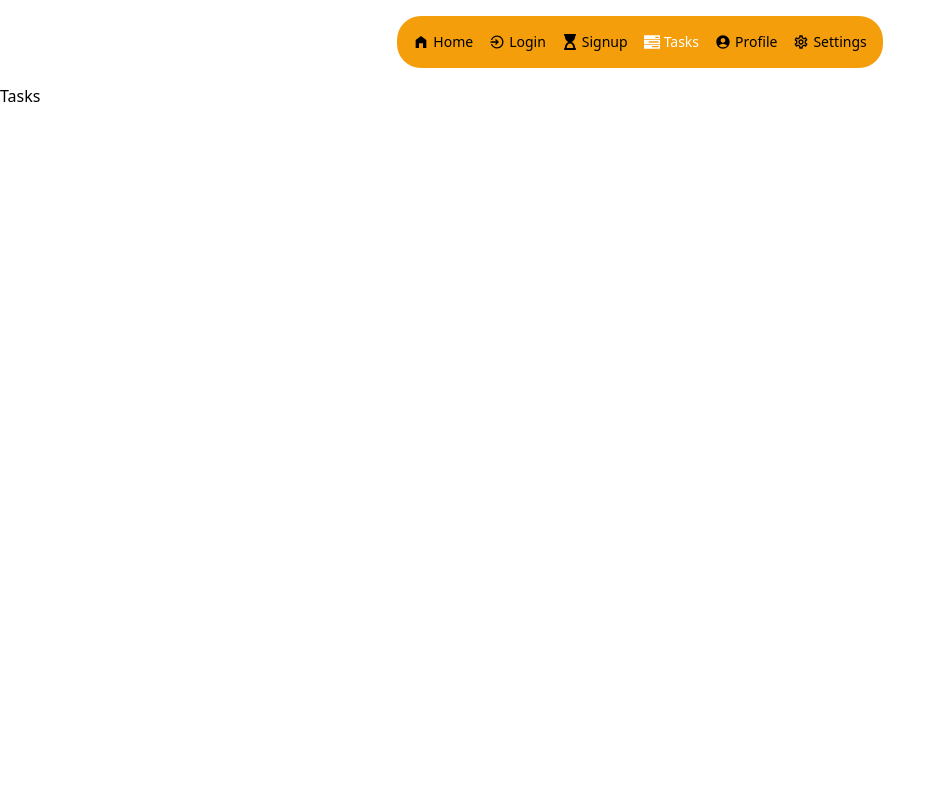
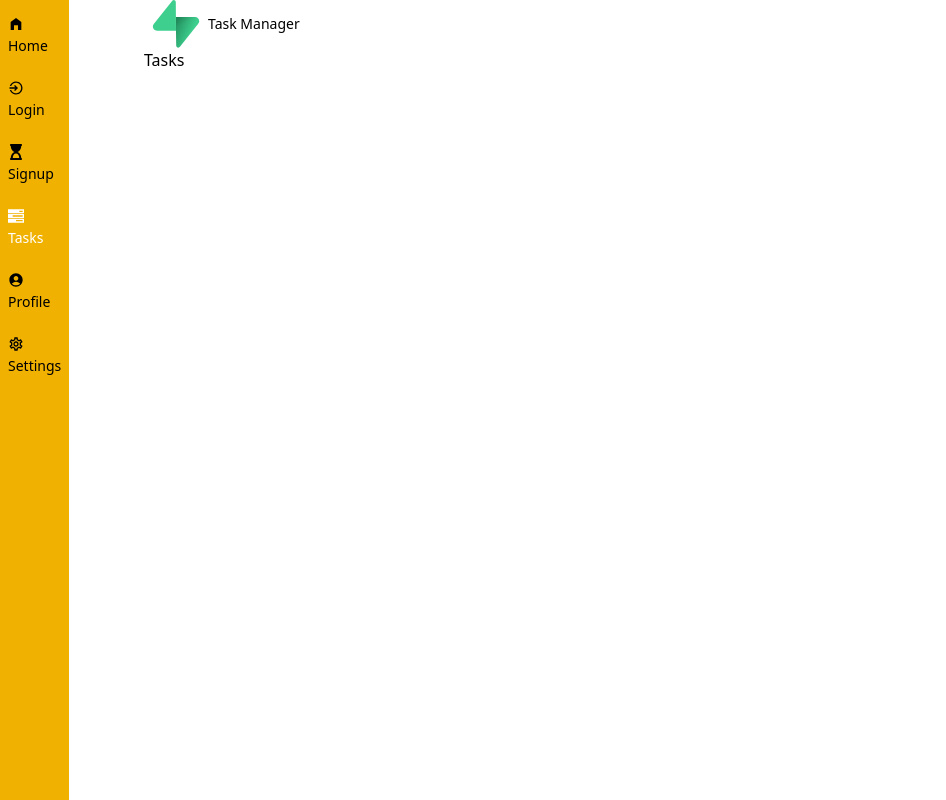
Before and after one commit to StevenMODIMO/task-manager-react-supabase, a React (Vite) app: page /tasks in a window 1280 px wide. Shown: the whole page, without its empty margins (0-946 px from the left). Built offline with nearby package versions, Linux system fonts and the light colour scheme.

Commit message:
task-manger: react+supabase

```diff
--- a/src/components/Header.tsx
+++ b/src/components/Header.tsx
@@ -10,14 +10,14 @@ import { GrTasks } from "react-icons/gr";
 
 export default function Header() {
   return (
-    <nav className="fixed bottom-0 flex justify-center py-4 w-full lg:static">
-      <div className="flex items-center gap-4 mx-6 bg-[#f59e0b] dark:bg-[#313131] py-2 px-4 rounded-3xl md:py-4">
+    <nav className="fixed bottom-0 flex justify-center py-4 w-full lg:w-fit lg:top-0 lg:py-0">
+      <div className="flex items-center gap-4 mx-6 bg-yellow-500 dark:bg-[#313131] py-2 px-4 rounded-3xl lg:rounded-none lg:px-2 lg:gap-6 md:py-4 lg:items-start lg:flex-col lg:mx-0 lg:h-screen">
         <NavLink
           to="/"
           className={({ isActive }) =>
             isActive
-              ? "text-white dark:text-yellow-500  flex flex-col items-center gap-1 md:flex-row"
-              : "text-black flex flex-col items-center gap-1 dark:text-white md:flex-row"
+              ? "text-white dark:text-yellow-500  flex flex-col items-center gap-1 md:flex-row lg:flex-col lg:items-start"
+              : "text-black flex flex-col items-center gap-1 dark:text-white md:flex-row lg:flex-col lg:items-start"
           }
         >
           <MdHomeFilled />
@@ -27,8 +27,8 @@ export default function Header() {
           to="/login"
           className={({ isActive }) =>
             isActive
-              ? "text-white dark:text-yellow-500 flex flex-col items-center gap-1 md:flex-row"
-              : "text-black flex flex-col items-center gap-1 dark:text-white md:flex-row"
+              ? "text-white dark:text-yellow-500 flex flex-col items-center gap-1 md:flex-row lg:flex-col lg:items-start"
+              : "text-black flex flex-col items-center gap-1 dark:text-white md:flex-row lg:flex-col lg:items-start"
           }
         >
           <IoMdLogIn />
@@ -38,8 +38,8 @@ export default function Header() {
           to="/signup"
           className={({ isActive }) =>
             isActive
-              ? "text-white dark:text-yellow-500 flex flex-col items-center gap-1 md:flex-row"
-              : "text-black flex flex-col items-center gap-1 dark:text-white md:flex-row"
+              ? "text-white dark:text-yellow-500 flex flex-col items-center gap-1 md:flex-row lg:flex-col lg:items-start"
+              : "text-black flex flex-col items-center gap-1 dark:text-white md:flex-row lg:flex-col lg:items-start"
           }
         >
           <FaHourglassStart />
@@ -49,8 +49,8 @@ export default function Header() {
           to="/tasks"
           className={({ isActive }) =>
             isActive
-              ? "text-white dark:text-yellow-500 flex flex-col items-center gap-1 md:flex-row"
-              : "text-black flex flex-col items-center gap-1 dark:text-white md:flex-row"
+              ? "text-white dark:text-yellow-500 flex flex-col items-center gap-1 md:flex-row lg:flex-col lg:items-start"
+              : "text-black flex flex-col items-center gap-1 dark:text-white md:flex-row lg:flex-col lg:items-start"
           }
         >
           <GrTasks />
@@ -60,8 +60,8 @@ export default function Header() {
           to="/profile"
           className={({ isActive }) =>
             isActive
-              ? "text-white dark:text-yellow-500 flex flex-col items-center gap-1 md:flex-row"
-              : "text-black flex flex-col items-center gap-1 dark:text-white md:flex-row"
+              ? "text-white dark:text-yellow-500 flex flex-col items-center gap-1 md:flex-row lg:flex-col lg:items-start"
+              : "text-black flex flex-col items-center gap-1 dark:text-white md:flex-row lg:flex-col lg:items-start"
           }
         >
           <MdAccountCircle />
@@ -71,8 +71,8 @@ export default function Header() {
           to="/settings"
           className={({ isActive }) =>
             isActive
-              ? "text-white dark:text-yellow-500 flex flex-col items-center gap-1 md:flex-row"
-              : "text-black flex flex-col items-center gap-1 dark:text-white md:flex-row"
+              ? "text-white dark:text-yellow-500 flex flex-col items-center gap-1 md:flex-row lg:flex-col lg:items-start"
+              : "text-black flex flex-col items-center gap-1 dark:text-white md:flex-row lg:flex-col lg:items-start"
           }
         >
           <MdOutlineSettings />
--- /dev/null
+++ b/src/components/Logo.tsx
@@ -0,0 +1,10 @@
+export default function Logo() {
+  return (
+    <div>
+      <header className="flex items-center gap-2 px-2">
+        <img src="/supabase-logo.svg" alt="app-logo" className="w-12 h-12" />
+        <h1 className="text-sm dark:text-white">Task Manager</h1>
+      </header>
+    </div>
+  );
+}
--- a/src/main.tsx
+++ b/src/main.tsx
@@ -8,6 +8,7 @@ import Header from "./components/Header";
 import Tasks from "./pages/Tasks.tsx";
 import Profile from "./pages/Profile.tsx";
 import Settings from "./pages/Settings.tsx";
+import Logo from "./components/Logo.tsx";
 
 import { BrowserRouter, Routes, Route } from "react-router-dom";
 
@@ -16,6 +17,8 @@ createRoot(document.getElementById("root")!).render(
     <div className="dark:bg-[#1f1f1f] h-screen w-full">
       <BrowserRouter>
         <Header />
+        <div className="lg:ml-36">
+          <Logo />
           <Routes>
             <Route path="/" element={<App />} />
             <Route path="/login" element={<Login />} />
@@ -24,6 +27,7 @@ createRoot(document.getElementById("root")!).render(
             <Route path="/profile" element={<Profile />} />
             <Route path="/settings" element={<Settings />} />
           </Routes>
+        </div>
       </BrowserRouter>
     </div>
   </StrictMode>
--- a/src/pages/Login.tsx
+++ b/src/pages/Login.tsx
@@ -4,5 +4,5 @@ export default function Login() {
   useEffect(() => {
     document.title = "Login into your account";
   }, []);
-  return <div>Login</div>;
+  return <div className="dark:text-white">Login</div>;
 }
--- a/src/pages/Profile.tsx
+++ b/src/pages/Profile.tsx
@@ -4,5 +4,5 @@ export default function Profile() {
   useEffect(() => {
     document.title = "User Profile";
   }, []);
-  return <div>Profile</div>;
+  return <div className="dark:text-white">Profile</div>;
 }
--- a/src/pages/Settings.tsx
+++ b/src/pages/Settings.tsx
@@ -4,5 +4,5 @@ export default function Settings() {
   useEffect(() => {
     document.title = "Settings";
   }, []);
-  return <div>Settings</div>;
+  return <div className="dark:text-white">Settings</div>;
 }
--- a/src/pages/Signup.tsx
+++ b/src/pages/Signup.tsx
@@ -4,5 +4,5 @@ export default function Signup() {
   useEffect(() => {
     document.title = "Signup for a new account";
   }, []);
-  return <div>Signup</div>;
+  return <div className="dark:text-white">Signup</div>;
 }
--- a/src/pages/Tasks.tsx
+++ b/src/pages/Tasks.tsx
@@ -4,5 +4,5 @@ export default function Tasks() {
   useEffect(() => {
     document.title = "Tasks";
   }, []);
-  return <div>Tasks</div>;
+  return <div className="dark:text-white">Tasks</div>;
 }
```
Lines whose indentation alone changed are shown as unchanged.
